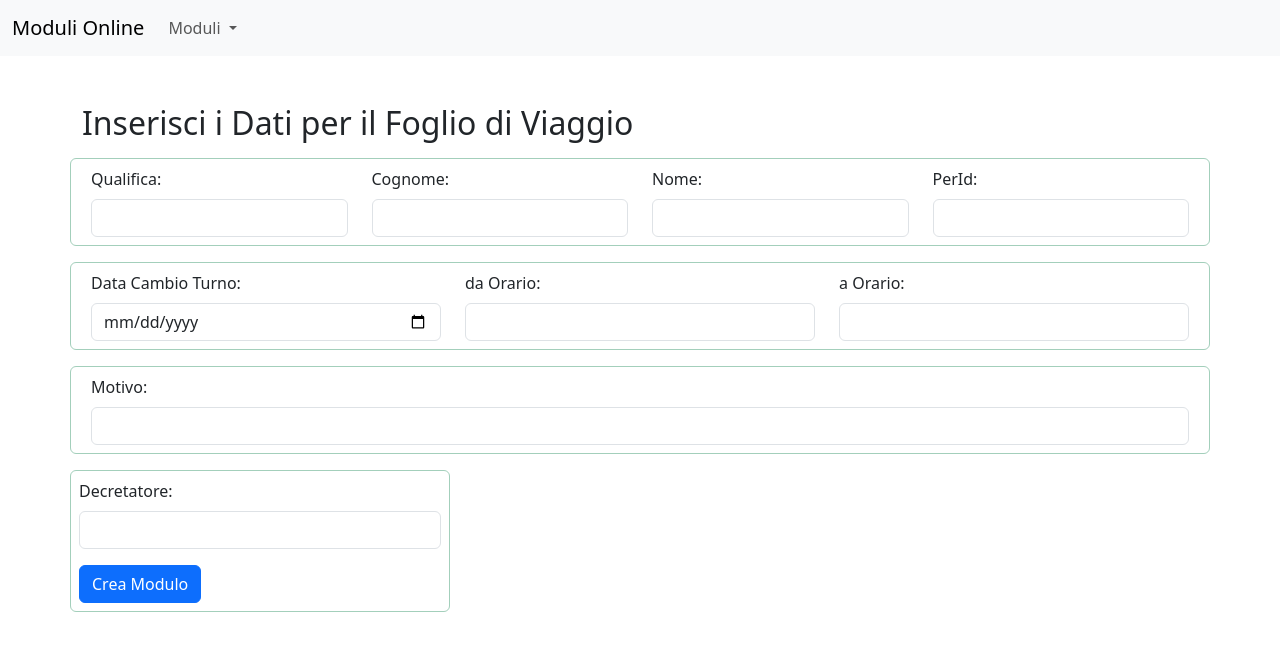
After one commit to enzrussi/PsModuleWeb, a Flask app: page /dct in a window 1280 px wide. The commit adds this page. Shown: the top 651 px of the page. Run offline with Flask 3, Linux system fonts and the light colour scheme; some libraries are stand-ins or nearby versions.

Commit message:
aggiustata grafica  e  decreto c.t.

```diff
--- a/app.py
+++ b/app.py
@@ -261,6 +261,40 @@ def cstrmalattia():
     # Se non è una richiesta POST, mostra il modulo
     return render_template('cstrmalattia.html', form=form)
 
+@app.route('/dct',methods=['GET','POST'])
+def dct():
+    form = request.form
+
+    if request.method == 'POST':
+        # Ottieni i dati dal modulo
+        mydict = {
+            'qual': request.form['qual'],
+            'surname': request.form['surname'],
+            'name': request.form['name'],
+            'perid': request.form['perid'],
+            'dec': request.form['dec'],
+            'date': datetime.strptime(request.form['date'],'%Y-%m-%d').strftime('%d-%m-%Y'),
+            'reason': request.form['reason'],
+            'shift_to': request.form['shift_to'],
+            'shift_from': request.form['shift_from'],
+            'data_now': datetime.now().strftime('%d-%m-%Y')
+           }
+
+        # Carica il template Word
+        template_path = os.path.join(app.config['MODULI_FOLDER'], 'cambio_turno.docx')
+        doc = Document(template_path)
+
+        # Sostituisci i segnaposto con i dati del modulo
+        docx_replace(doc, **mydict)
+        # Salva il documento modificato
+        output_filename = "{}_{}_{}_decreto_cambio_turno_{}.docx".format(mydict['surname'], mydict['name'], mydict['perid'],mydict['date'])
+        output_path = os.path.join(app.config['OUTPUT_FOLDER'], output_filename)
+        doc.save(output_path)
+
+        return redirect('/download/{}'.format(output_filename))
+
+    # Se non è una richiesta POST, mostra il modulo
+    return render_template('dct.html', form=form)
 
 @app.route('/download/<filename>')
 def download(filename):
--- a/templates/base.html
+++ b/templates/base.html
@@ -35,6 +35,7 @@
                       <li><a class="dropdown-item" href="{{url_for('straordinario')}}">Straordinari</a></li>
                       <li><a class="dropdown-item" href="{{url_for('elearning')}}">E-Learning</a></li>
                       <li><a class="dropdown-item" href="{{url_for('cstrmalattia')}}">Malattia/Aspettativa</a></li>
+                      <li><a class="dropdown-item" href="{{url_for('dct')}}">Dec. CT</a></li>
                       <li><hr class="dropdown-divider"></li>
                       <li><a class="dropdown-item" href="#">Something else here</a></li>
                     </ul>
--- /dev/null
+++ b/templates/dct.html
@@ -0,0 +1,58 @@
+{% extends 'base.html' %}
+{% block title %}
+{{ title }}
+{% endblock %}
+
+{% block content %}
+{% from 'bootstrap4/form.html' import render_field %}
+<div class="container mt-5">
+    <h2>Inserisci i Dati per il Foglio di Viaggio</h2>
+
+    <form method="POST" action="{{url_for('dct')}}">
+        <div class="row mt-3 border border-success-subtle rounded border-radius-sm p-2">
+            <div class="col">
+                <label for="qual" class="form-label">Qualifica:</label>
+                <input type="text" class="form-control" id="qual" name="qual" required>
+            </div>
+            <div class="col">
+                <label for="surname" class="form-label">Cognome:</label>
+                <input type="text" class="form-control" id="surname" name="surname" required>
+            </div>
+            <div class="col">
+                <label for="name" class="form-label">Nome:</label>
+                <input type="text" class="form-control" id="name" name="name" required>
+            </div>
+            <div class="col">
+                <label for="perid" class="form-label">PerId:</label>
+                <input type="text" class="form-control" id="perid" name="perid" required>
+            </div>
+        </div>
+        <div class="row mt-3 border border-success-subtle rounded border-radius-sm p-2">
+            <div class="col">
+                <label for="date" class="form-label">Data Cambio Turno:</label>
+                <input type="date" class="form-control" id="date" name="date" required>
+            </div>
+            <div class="col">
+                <label for="shift_from" class="form-label">da Orario:</label>
+                <input type="text" class="form-control" id="shift_from" name="shift_from" required>
+            </div>
+            <div class="col">
+                <label for="shift_to" class="form-label">a Orario:</label>
+                <input type="text" class="form-control" id="shift_to" name="shift_to" required>
+            </div>
+        </div>
+        <div class="row mt-3 border border-success-subtle rounded border-radius-sm p-2">
+            <div class="col">
+                <label for="reason" class="form-label">Motivo:</label>
+                <input type="text" class="form-control" id="reason" name="reason" required>
+            </div>
+        </div>
+        <div class="row ">
+            <div class="col-4 mt-3 border border-success-subtle rounded border-radius-sm p-2">
+                <label for="dec" class="form-label">Decretatore:</label>
+                <input type="text" class="form-control" id="dec" name="dec">
+                <button type="submit" class="btn btn-primary mt-3">Crea Modulo</button>
+            </div>
+        </div>
+    </form>
+{% endblock %}
```
Also changed, not shown: templates/fviaggio.html (+7 -6 lines), templates/straordinario.html (+5 -5 lines).
